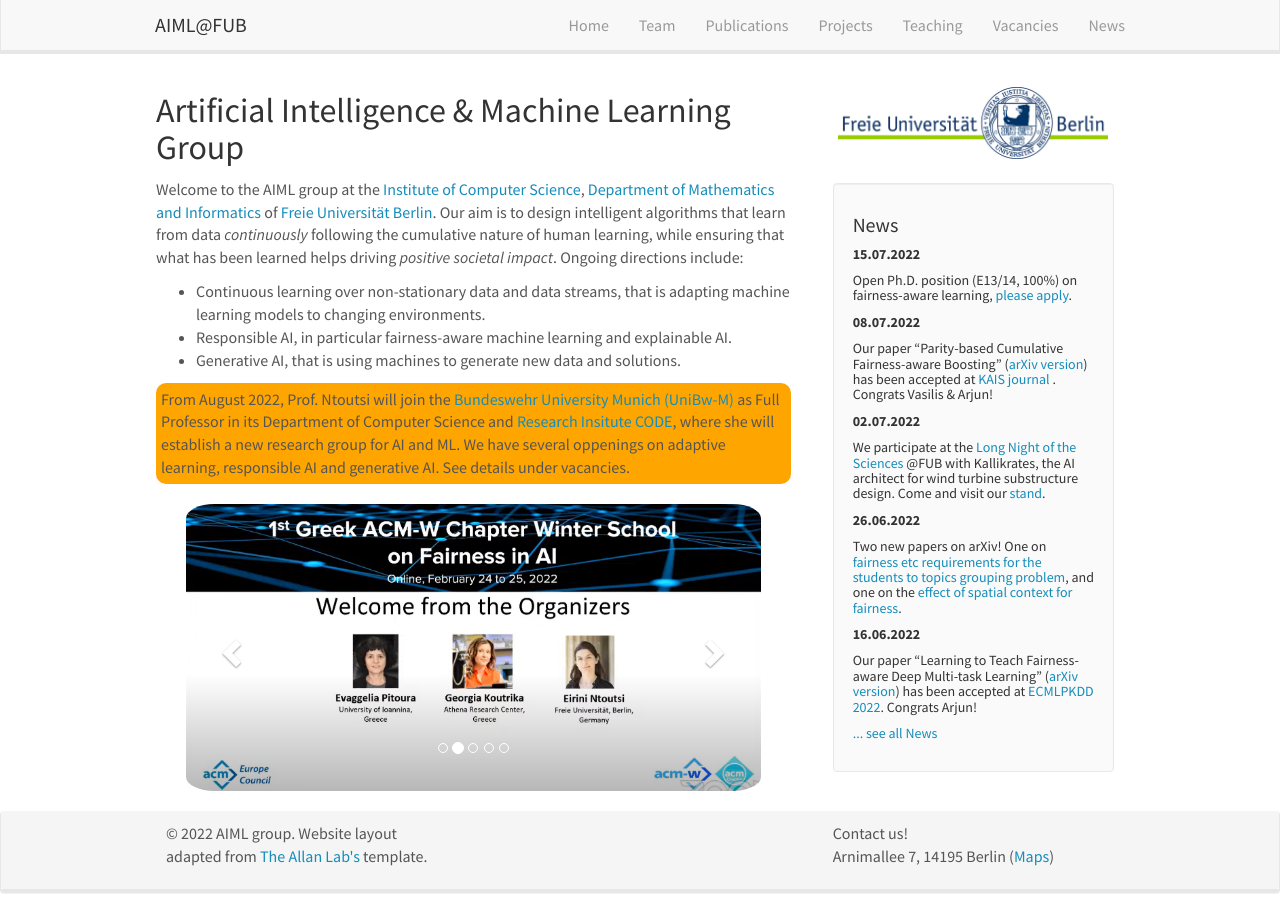
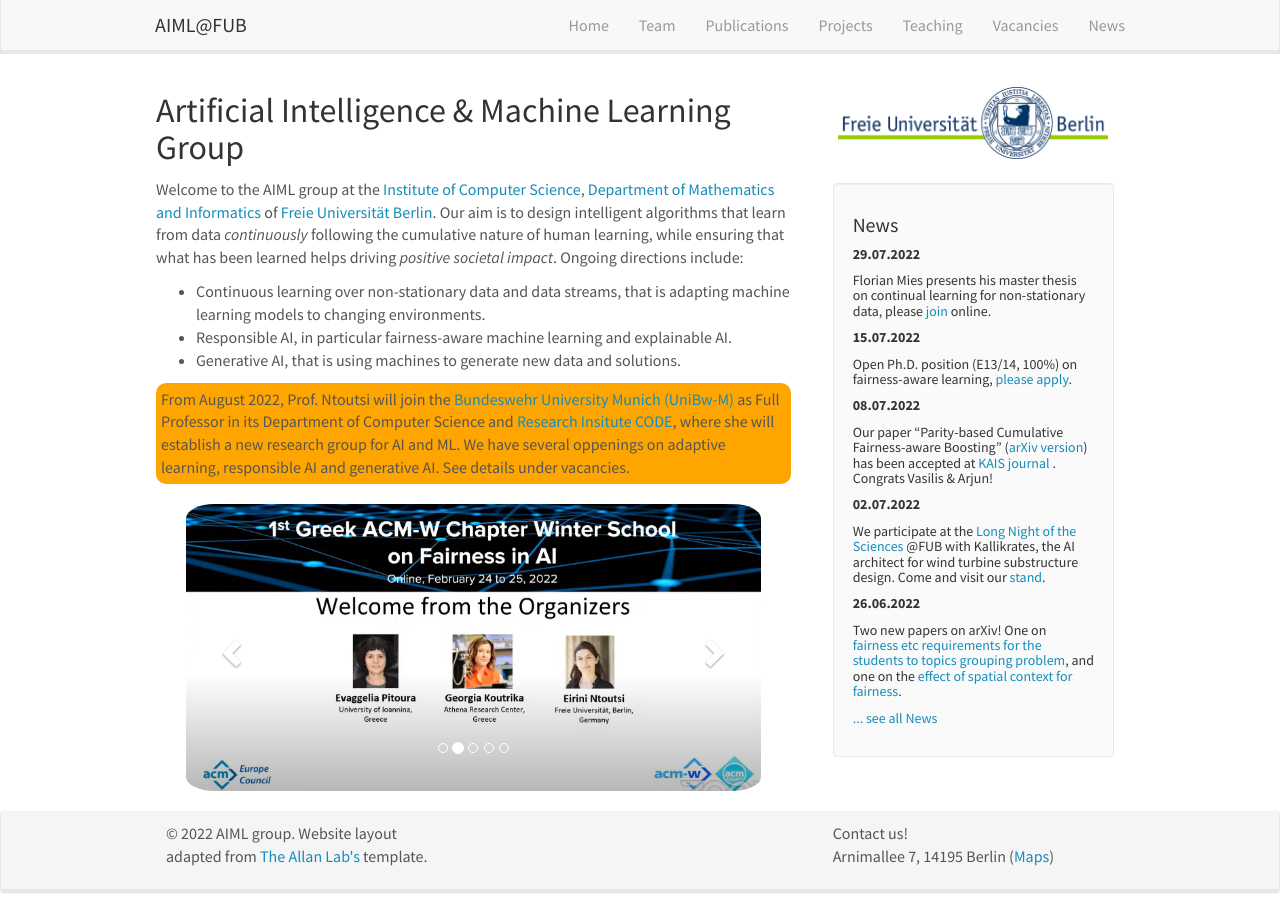
Before and after one commit to AIML-research/AIML-research.github.io, a Jekyll site: the page built from _pages/home.md, in a window 1280 px wide. Built offline with Jekyll 4.4.1, drawn with Linux system fonts in a browser that asks for light colours; nearby versions of some CDN libraries.

Commit message:
Update news.yml

```diff
--- a/_data/news.yml
+++ b/_data/news.yml
@@ -1,3 +1,5 @@
+- date: 29.07.2022
+  headline: Florian Mies presents his master thesis on continual learning for non-stationary data, please <a href="https://fu-berlin.webex.com/fu-berlin/j.php?MTID=m957b7f4aeeb484e38aab4d060f49e0af" target="_new">join</a> online.
 - date: 15.07.2022
   headline: Open Ph.D. position (E13/14, 100%) on fairness-aware learning, <a href = "https://www.unibw.de/code/karriere/stellenausschreibung-en_aiml_fairness-aware-learning.pdf" target = "_new">please apply</a>.
 - date: 08.07.2022
```
